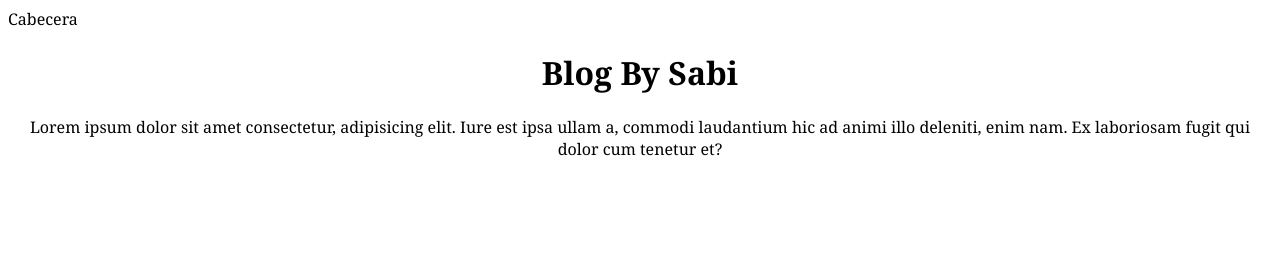
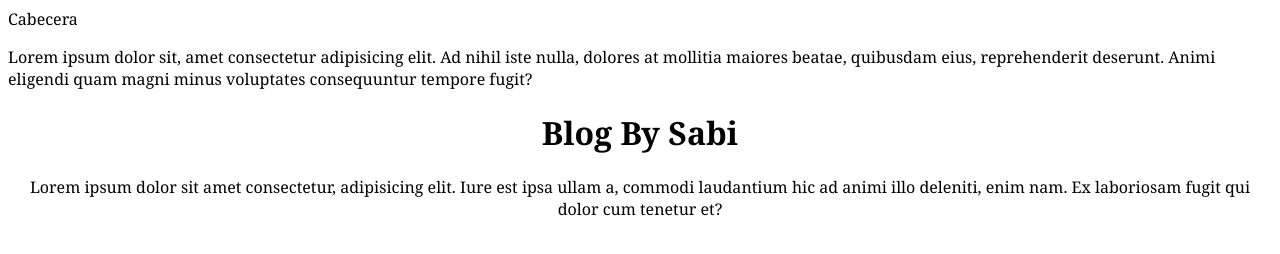
Before and after one commit to sabi3097/oneProjects, a plain HTML site: page index.html in a window 1280 px wide. Drawn offline with Linux system fonts and the light colour scheme; files that its build step writes are made by us from their sources.

Commit message:
Finalizado diseño de cabecera

```diff
--- a/index.html
+++ b/index.html
@@ -10,6 +10,13 @@
 <body>
     <div>
         Cabecera
+        <p>
+            Lorem ipsum dolor sit, amet consectetur adipisicing elit.
+            Ad nihil iste nulla, dolores at mollitia maiores beatae,
+            quibusdam eius, reprehenderit deserunt.
+            Animi eligendi quam magni minus
+            voluptates consequuntur tempore fugit?
+        </p>
     </div>
     <div class="container">
         <h1>Blog By Sabi</h1>
```
